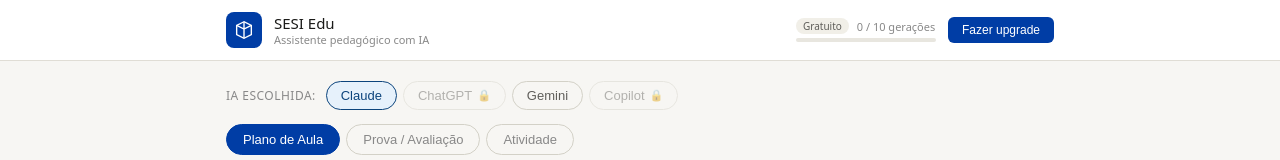
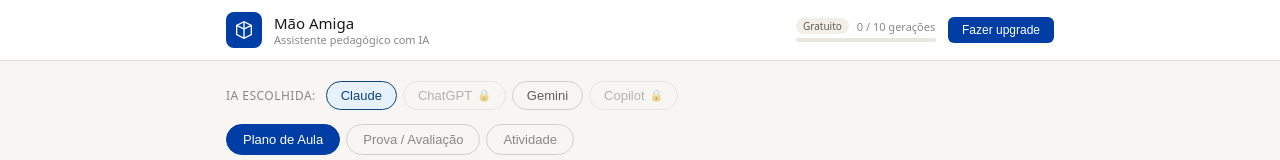
Before and after one commit to goesjunior79-web/prontoProfe, a Next.js app: page / in a window 1280 px wide. Shown: the top 160 px of the page. Built offline with nearby package versions, Linux system fonts and the light colour scheme.

Commit message:
chore: renomear app para Mão Amiga

```diff
--- a/package.json
+++ b/package.json
@@ -1,5 +1,5 @@
 {
-  "name": "sesi-edu",
+  "name": "maoamiga",
   "version": "1.0.0",
   "private": true,
   "scripts": {
--- a/pages/index.js
+++ b/pages/index.js
@@ -269,8 +269,8 @@
   return (
     <>
       <Head>
-        <title>SESI Edu — Assistente do Professor</title>
-        <meta name="description" content="Gerador de planos de aula, provas e atividades com IA para a rede SESI" />
+        <title>Mão Amiga — Assistente do Professor</title>
+        <meta name="description" content="Gerador de planos de aula, provas e atividades com IA para professores" />
         <meta name="viewport" content="width=device-width, initial-scale=1" />
         <link rel="icon" href="/favicon.ico" />
       </Head>
@@ -286,7 +286,7 @@
               </svg>
             </div>
             <div>
-              <div style={s.appName}>SESI Edu</div>
+              <div style={s.appName}>Mão Amiga</div>
               <div style={s.appSub}>Assistente pedagógico com IA</div>
             </div>
             <div style={{ flex: 1 }} />
```
